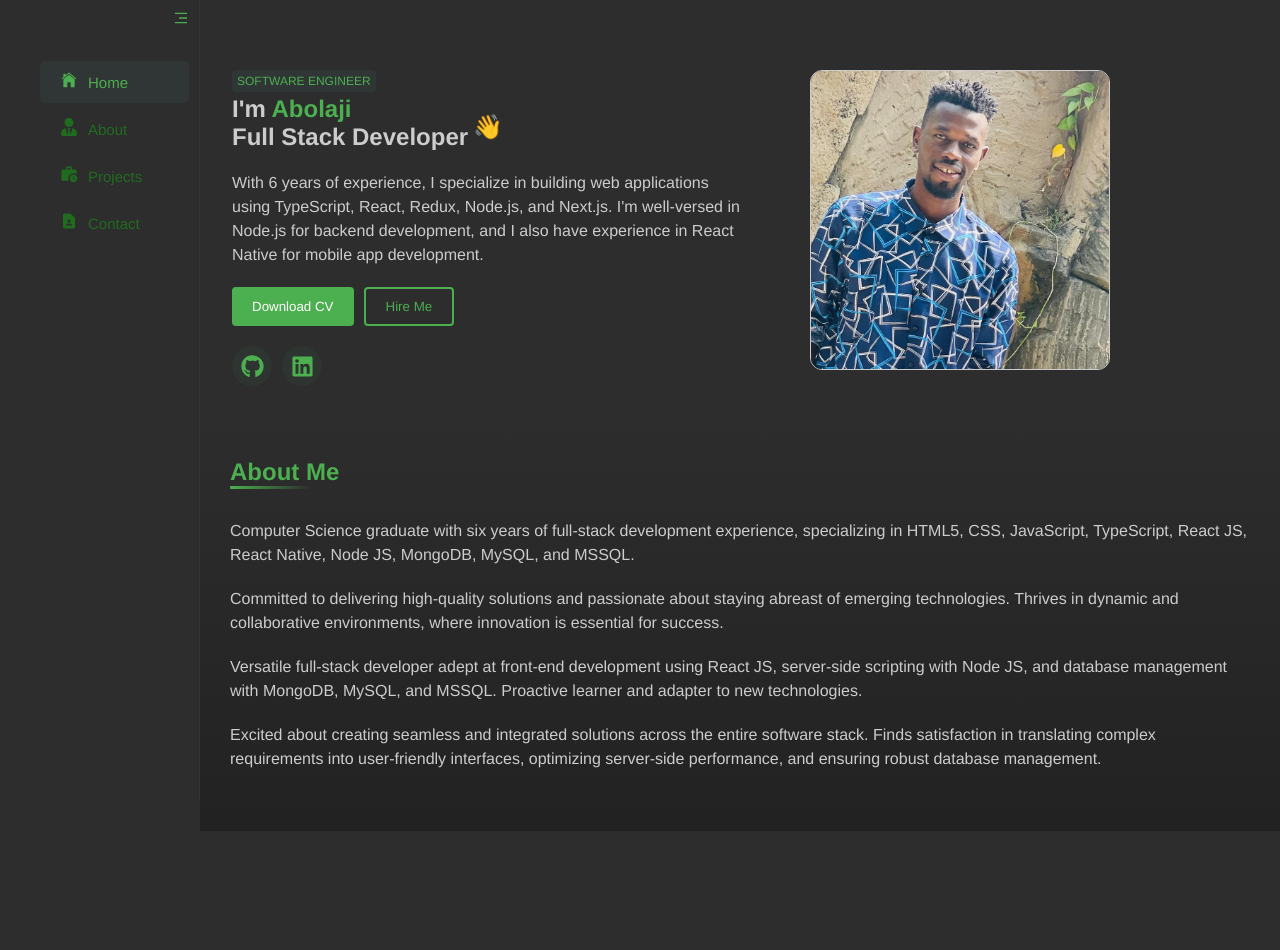
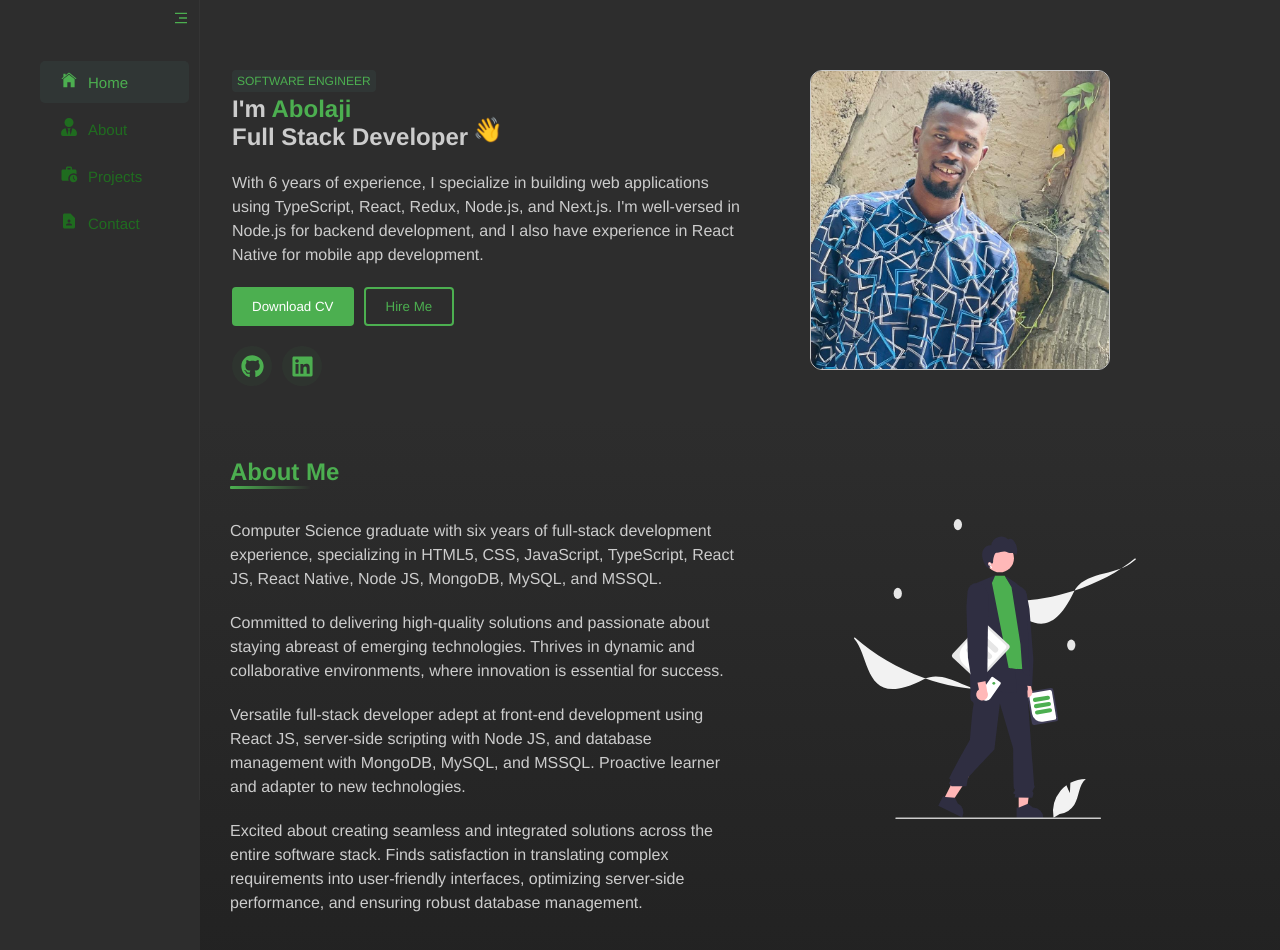
Before and after one commit to abolajii/portfolio-ts, a React (Vite) app: page / in a window 1280 px wide. Shown: the top 950 px of the page. Before the commit the page ends 831 px from the top, so only its background shows below. Built offline with nearby package versions, Linux system fonts and the light colour scheme.

Commit message:
first commit

```diff
--- a/src/pages/About.tsx
+++ b/src/pages/About.tsx
@@ -1,10 +1,13 @@
 // import React from 'react'
 
+import Profile from "./Profile";
 import styled from "styled-components";
+import useMediaQuery from "../hooks/useMediaQuery";
 
 const Container = styled.div`
   background: linear-gradient(to bottom, #2d2d2d, #222222) !important;
   padding: 40px 30px;
+
   color: rgb(204, 204, 204);
 `;
 
@@ -29,7 +32,7 @@ const Line = styled.div`
 `;
 
 const About = () => {
-  //   const isMobile = useMediaQuery({ maxWidth: 768 });
+  const isMobile = useMediaQuery({ maxWidth: 768 });
 
   //   if (isMobile) {
   //     return <Container>About Mobile</Container>;
@@ -39,23 +42,26 @@ const About = () => {
     <Container>
       <Heading>About Me</Heading>
       <Line />
+      <div className="flex">
+        <div className="flex-1">
           <Paragraph>
             Computer Science graduate with six years of full-stack development
-        experience, specializing in HTML5, CSS, JavaScript, TypeScript, React
-        JS, React Native, Node JS, MongoDB, MySQL, and MSSQL.
+            experience, specializing in HTML5, CSS, JavaScript, TypeScript,
+            React JS, React Native, Node JS, MongoDB, MySQL, and MSSQL.
           </Paragraph>
 
           <Paragraph>
             Committed to delivering high-quality solutions and passionate about
             staying abreast of emerging technologies. Thrives in dynamic and
-        collaborative environments, where innovation is essential for success.
+            collaborative environments, where innovation is essential for
+            success.
           </Paragraph>
 
           <Paragraph>
             Versatile full-stack developer adept at front-end development using
-        React JS, server-side scripting with Node JS, and database management
-        with MongoDB, MySQL, and MSSQL. Proactive learner and adapter to new
-        technologies.
+            React JS, server-side scripting with Node JS, and database
+            management with MongoDB, MySQL, and MSSQL. Proactive learner and
+            adapter to new technologies.
           </Paragraph>
 
           <Paragraph>
@@ -64,6 +70,13 @@ const About = () => {
             requirements into user-friendly interfaces, optimizing server-side
             performance, and ensuring robust database management.
           </Paragraph>
+        </div>
+        {!isMobile && (
+          <div className="flex flex-1 justify-center">
+            <Profile />
+          </div>
+        )}
+      </div>
     </Container>
   );
 };
--- /dev/null
+++ b/src/pages/Profile.tsx
@@ -0,0 +1,24 @@
+// import React from "react";
+import profile from "./business.svg";
+import styled from "styled-components";
+
+const Container = styled.div`
+  max-width: 300px;
+  height: 300px;
+
+  img {
+    height: 100%;
+    width: 100%;
+    object-fit: cover;
+  }
+`;
+
+const Profile = () => {
+  return (
+    <Container>
+      <img src={profile} />
+    </Container>
+  );
+};
+
+export default Profile;
```
Also changed, not shown: src/pages/business.svg (added). Lines whose indentation alone changed are shown as unchanged.
